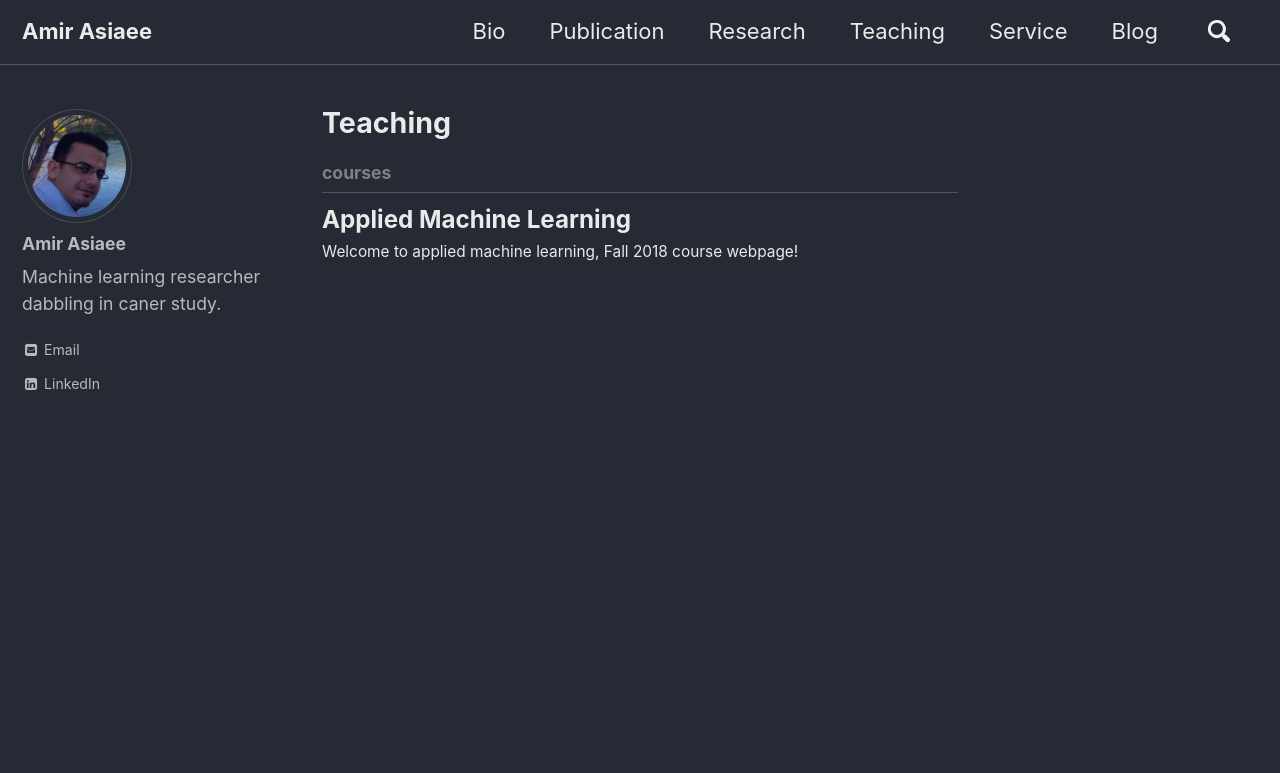
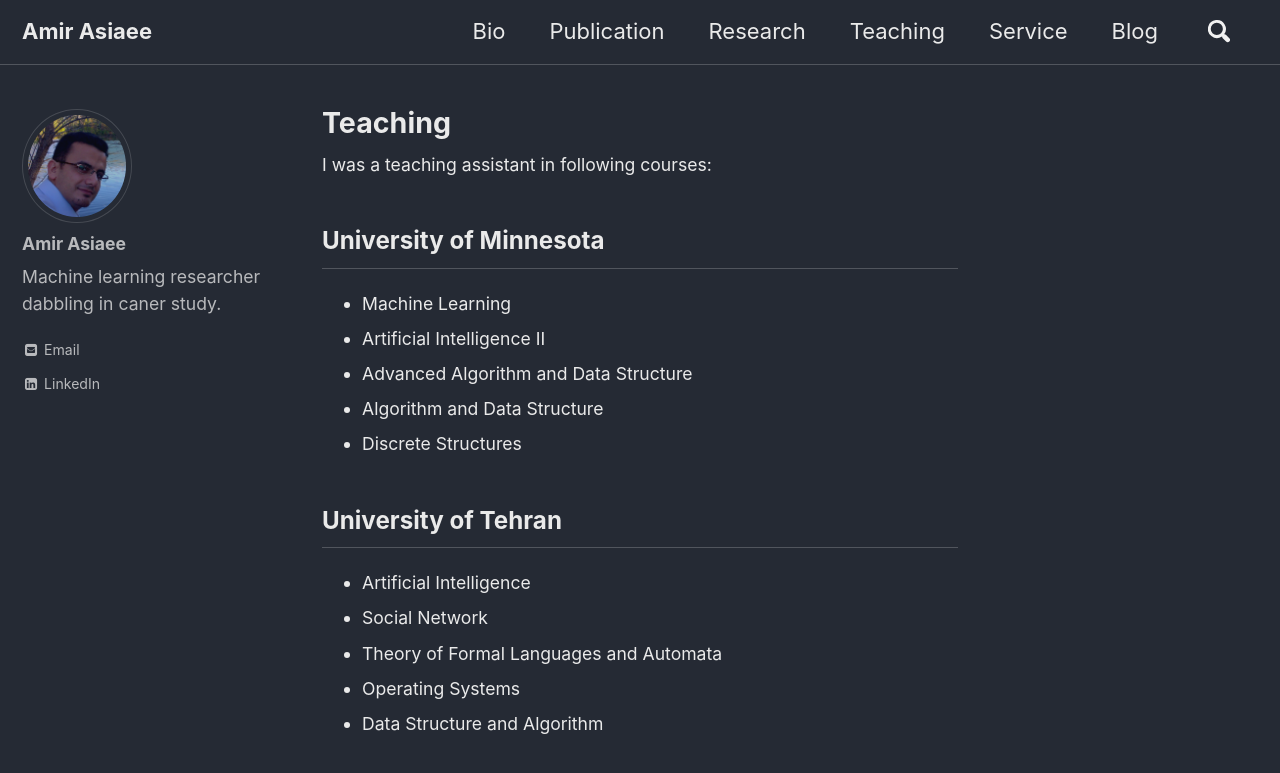
Before and after one commit to aasiaeet/aasiaeet.github.io, a Jekyll site: the page built from _pages/teaching.html, in a window 1280 px wide and 900 px high. Shown: the top 773 px of the window. Built offline with Jekyll 4.4.1, drawn with Linux system fonts in a browser that asks for light colours; nearby versions of some CDN libraries.

```diff
--- a/_pages/blog.html
+++ b/_pages/blog.html
@@ -10,8 +9,8 @@ read_time: true
 {% for post in site.posts %}
   {% capture year %}{{ post.date | date: '%Y' }}{% endcapture %}
   {% if year != written_year %}
-    <h3 id="{{ year | slugify }}" class="archive__subtitle">{{ year }}</h3>
-    {% capture written_year %}{{ year }}{% endcapture %}
+	<h3 id="{{ year | slugify }}" class="archive__subtitle">{{ year }}</h3>
+	{% capture written_year %}{{ year }}{% endcapture %}
   {% endif %}
   {% include archive-single.html %}
 {% endfor %}
--- a/_pages/teaching.html
+++ b/_pages/teaching.html
@@ -1,10 +1,26 @@
 ---
-layout: archive
+layout: single
 title: "Teaching"
 permalink: /teaching/
 author_profile: true
 ---
+{{
+"I was a teaching assistant in following courses:
+## University of Minnesota
+- Machine Learning
+- Artificial Intelligence II
+- Advanced Algorithm and Data Structure
+- Algorithm and Data Structure
+- Discrete Structures
 
+## University of Tehran
+- Artificial Intelligence
+- Social Network
+- Theory of Formal Languages and Automata
+- Operating Systems
+- Data Structure and Algorithm"
+| markdownify }}
+<!-- Comment for now - When you had a course: change the layout to archive and uncomment this.
 {% capture written_label %}'None'{% endcapture %}
 
 {% for collection in site.collections %}
@@ -21,3 +37,4 @@ author_profile: true
     {% endunless %}
   {% endfor %}
 {% endfor %}
+-->
--- a/index.html
+++ b/index.html
@@ -2,3 +2,8 @@
 layout: single
 author_profile: true
 ---
+{{"
+I am a postdoctoral fellow  at the [Mathematical Biosciences Institute](https://mbi.osu.edu/) at the [Ohio State University](https://www.osu.edu/) working with Professor [Kevin Coombes](https://medicine.osu.edu/bmi/people/kevin_coombes/pages/index.aspx). I completed my PhD in [computer science](cs.umn.edu) at [University of Minnesota](www.umn.edu) in 2017.
+
+My research interests are machine learning, computational biology, and bioinformatics. Currently, I am applying machine learning techniques to cancer data. At UMN, I worked on high dimensional statistics and social network analysis under the supervision of Professor [Arindam Banerjee](www-users.cs.umn.edu/~banerjee/).
+"|markdownify}}
```
Also changed, not shown: other parts of _pages/blog.html (+0 -1 lines), _pages/bio.md (+9 -2 lines), _pages/research.md (+16 -1 lines), _pages/service.md (+7 -0 lines), _posts/2018-01-16-gitlab-bitbucket-googledrive.md (deleted, +0 -58 lines), 9 other files.
